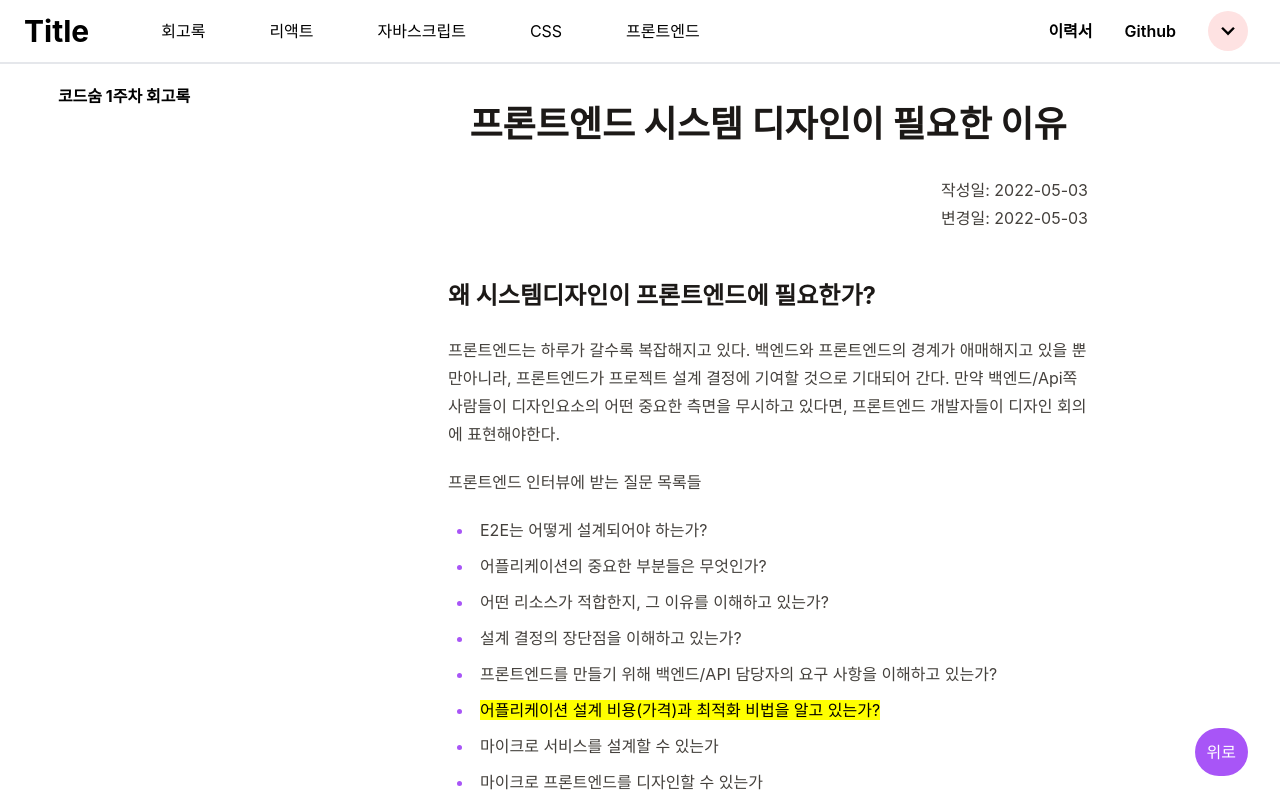
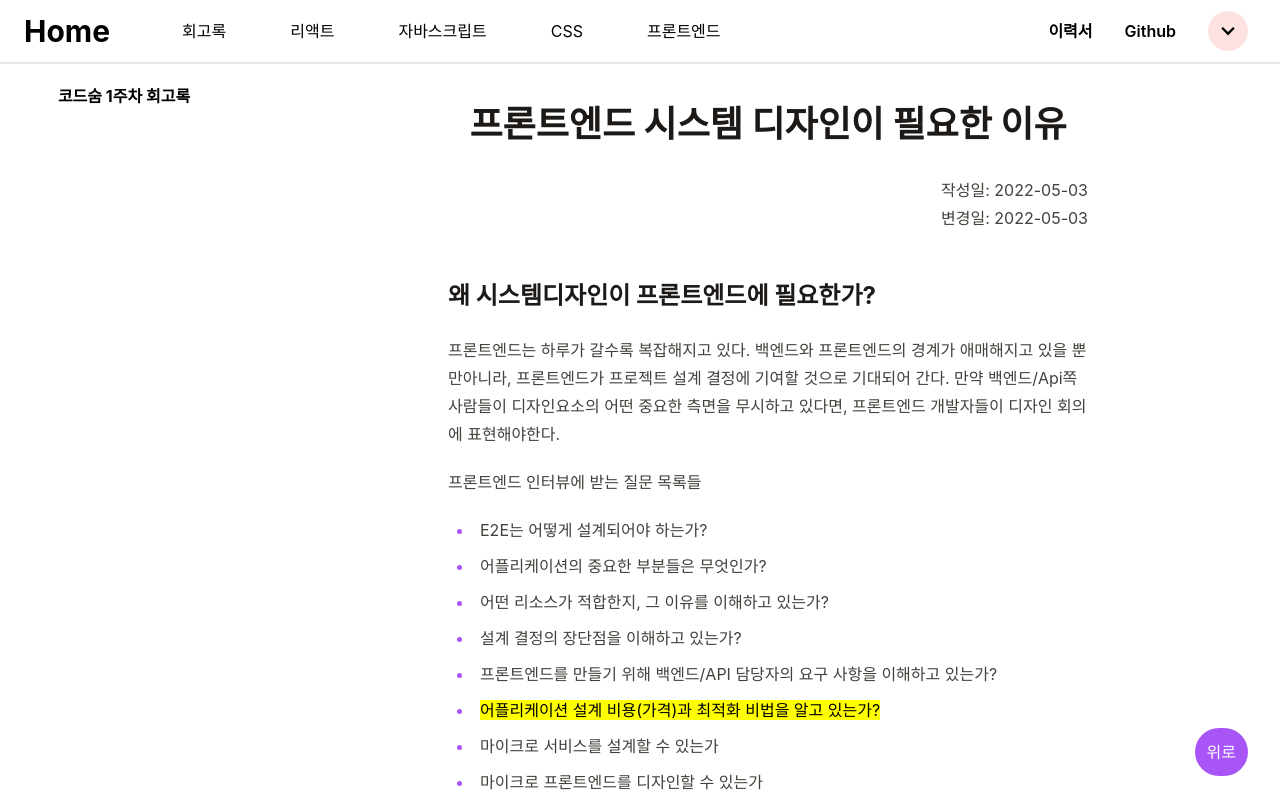
Before and after one commit to rukeni/blog, a Next.js app: page / in a window 1280 px wide. Built offline with nearby package versions, Linux system fonts and the light colour scheme; a web font is replaced by a local one.

Commit message:
Modify : 타이틀명 수정 후 Link태그 추가

```diff
--- a/components/Navigation/Title.tsx
+++ b/components/Navigation/Title.tsx
@@ -1,5 +1,13 @@
+import Link from 'next/link';
+
 const Title = () => {
-  return <h1 className='my-auto ml-6 text-3xl font-bold'>Title</h1>;
+  return (
+    <Link href='/'>
+      <a className='my-auto ml-6 text-3xl font-bold hover:font-thin transition-all'>
+        Home
+      </a>
+    </Link>
+  );
 };
 
 export default Title;
```
